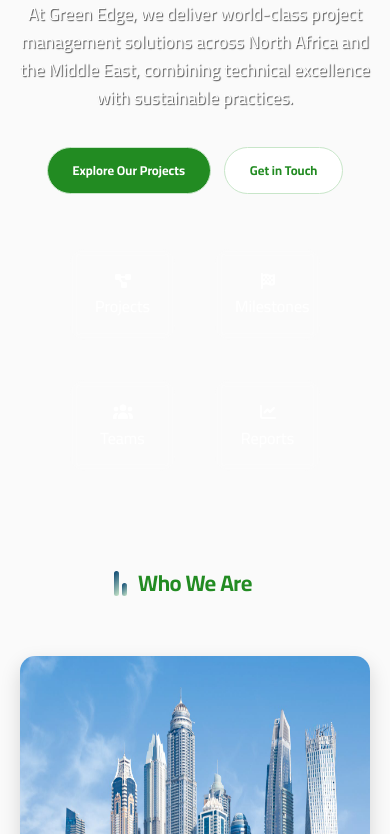
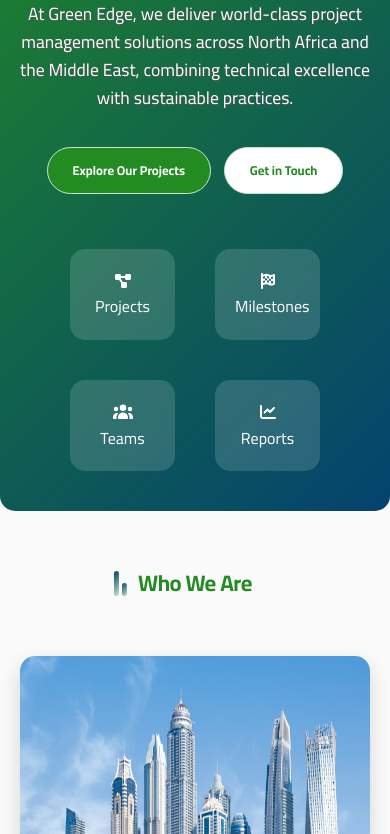
Before and after one commit to Ahmedmeid99/Green-Edge-Website, a plain HTML site: page index.html in a window 390 px wide. Shown: the part 372-1206 px from the top of the page. Drawn offline with nearby package versions, Linux system fonts and the light colour scheme.

Commit message:
fix hero section showing images

```diff
--- a/css/style.css
+++ b/css/style.css
@@ -317,18 +317,16 @@
 /* Hero Section */
 
 .hero {
-    /* background: linear-gradient(135deg, var(--green-dark), var(--main-color)); */
-    /* background-position: center;
+    background: linear-gradient(135deg, var(--green-dark), var(--main-color));
+    background-position: center;
     background-repeat: no-repeat;
-    background-size: cover; */
+    background-size: cover;
     color: #fff;
     text-align: center;
     padding: 80px 20px;
     border-bottom-left-radius: 15px;
     border-bottom-right-radius: 15px;
     position: relative;
-    transition: background-image 1s ease-in-out;
-
 }
 
 .hero-bg {
@@ -882,6 +880,10 @@
         padding: 40px 20px;
     }
 
+    .hero-bg {
+        transition: background-image 1.5s ease-in-out;
+    }
+
     .hero-buttons {
         font-size: .8rem;
     }
```
